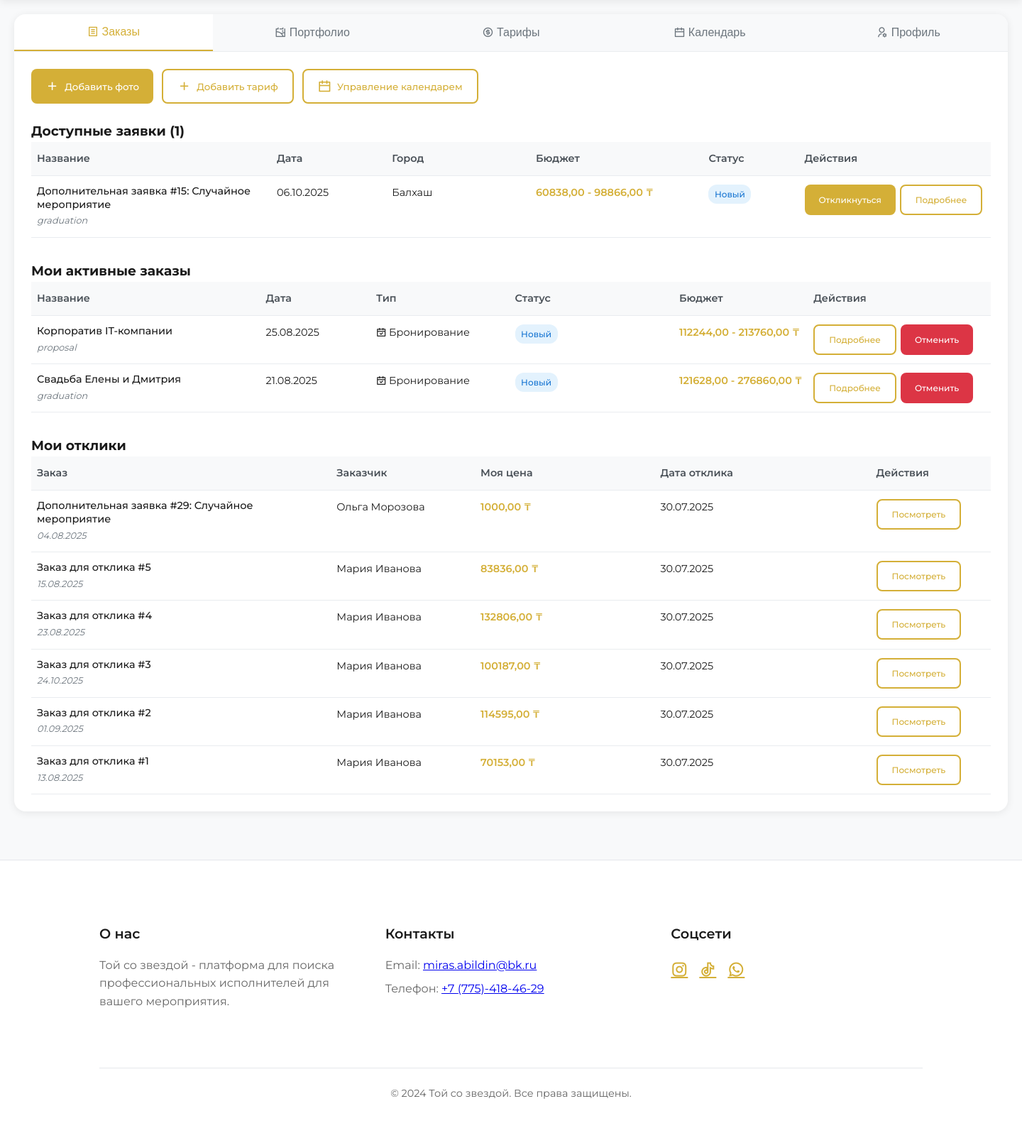
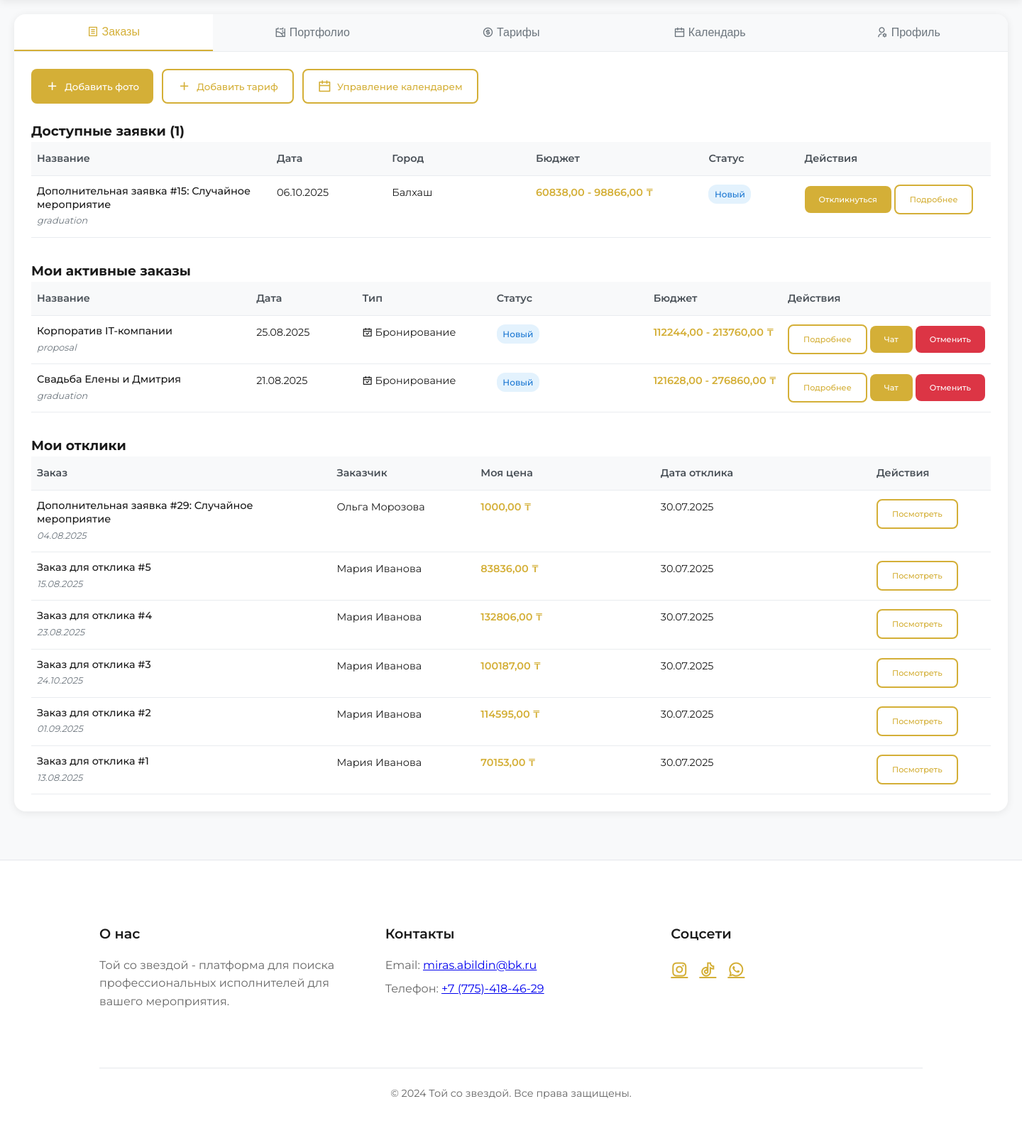
Before and after one commit to SmaylovSerikbay/tsz25, a Django app: page /dashboard/ in a window 1440 px wide. Shown: the part 70-1666 px from the top of the page at 71% size. Run offline with Django 5.2, Linux system fonts and the light colour scheme; a user stored in the database is signed in; data comes from the database, SQL or seed files in the repository; both versions use the stored data as it was after the commit.

Commit message:
Refactor chat message handling in views.py to improve access control for performers and customers. Update message sending logic to streamline payload structure in main.js. Enhance dashboard-performer.html and order_detail_modal.html for better user interaction with chat features. Update db.sqlite3 to reflect recent changes.

```diff
--- a/main/views.py
+++ b/main/views.py
@@ -1178,20 +1178,38 @@ def delete_tariff(request, tariff_id):
 @require_GET
 def get_chat_messages(request, order_id):
     order = get_object_or_404(Order, id=order_id)
-    performer_id = request.GET.get('performer_id')
-    if request.user != order.customer and (not performer_id or int(performer_id) != request.user.id):
-        return JsonResponse({'error': 'Access denied'}, status=403)
-    if performer_id:
-        messages_qs = Message.objects.filter(order=order, performer_id=performer_id).order_by('created_at')
-    else:
-        messages_qs = Message.objects.filter(order=order, performer=request.user).order_by('created_at')
+
+    # Проверяем права доступа
+    if request.user != order.customer:
+        # Для исполнителей проверяем, что они участвуют в заказе
+        if order.selected_performers:
+            # Для новых заказов с selected_performers
+            is_performer = False
+            for service, performer_id in order.selected_performers.items():
+                if str(performer_id) == str(request.user.id):
+                    is_performer = True
+                    break
+            if not is_performer:
+                return JsonResponse({'error': 'Access denied'}, status=403)
+        elif order.performer:
+            # Для старых заказов
+            if request.user != order.performer:
+                return JsonResponse({'error': 'Access denied'}, status=403)
+        else:
+            return JsonResponse({'error': 'Access denied'}, status=403)
+
+    # Получаем все сообщения для заказа
+    messages_qs = Message.objects.filter(order=order).order_by('created_at')
+
     # Mark messages as read
     messages_qs.filter(to_user=request.user, is_read=False).update(is_read=True)
+
     messages_data = [{
         'content': msg.content,
         'timestamp': msg.created_at.strftime('%H:%M'),
         'is_mine': msg.from_user == request.user
     } for msg in messages_qs]
+
     return JsonResponse({'messages': messages_data})
 
 @login_required
@@ -1199,20 +1217,31 @@ def get_chat_messages(request, order_id):
 def send_chat_message(request, order_id):
     order = get_object_or_404(Order, id=order_id)
     data = json.loads(request.body)
-    performer_id = data.get('performer_id')
     content = data.get('message', '').strip()
     if not content:
         return JsonResponse({'error': 'Message cannot be empty'}, status=400)
+
+    # Определяем получателя сообщения
     if request.user == order.customer:
-        if not performer_id:
-            return JsonResponse({'error': 'No performer specified'}, status=400)
-        performer = get_object_or_404(User, id=performer_id)
+        # Заказчик отправляет сообщение исполнителю
+        if order.selected_performers:
+            # Для новых заказов с selected_performers
+            for service, performer_id in order.selected_performers.items():
+                performer = get_object_or_404(User, id=performer_id)
+                break
+        elif order.performer:
+            # Для старых заказов
+            performer = order.performer
+        else:
+            return JsonResponse({'error': 'No performer found for this order'}, status=400)
         to_user = performer
-    elif request.user.user_type == 'performer' and request.user.id == int(performer_id):
+    elif request.user.user_type == 'performer':
+        # Исполнитель отправляет сообщение заказчику
         to_user = order.customer
         performer = request.user
     else:
         return JsonResponse({'error': 'Access denied'}, status=403)
+
     Message.objects.create(
         order=order,
         from_user=request.user,
--- a/static/js/main.js
+++ b/static/js/main.js
@@ -603,13 +603,7 @@ function sendMessage(event) {
 
   const chatModal = document.getElementById('chatModal');
   const orderId = chatModal.getAttribute('data-order-id');
-  const performerId = chatModal.getAttribute('data-performer-id');
   const csrfToken = form.querySelector('[name=csrfmiddlewaretoken]').value;
-
-  const payload = { message };
-  if (performerId) {
-    payload.performer_id = performerId;
-  }
 
   fetch(`/chat/${orderId}/send/`, {
     method: 'POST',
@@ -617,16 +611,22 @@ function sendMessage(event) {
       'Content-Type': 'application/json',
       'X-CSRFToken': csrfToken
     },
-    body: JSON.stringify(payload)
+    body: JSON.stringify({ message })
   })
   .then(response => response.json())
   .then(data => {
     if (data.success) {
       input.value = '';
       if (typeof loadMessages === 'function') {
-        loadMessages(orderId, performerId);
+        loadMessages(orderId);
       }
+    } else {
+      alert('Ошибка: ' + (data.error || 'Неизвестная ошибка'));
     }
+  })
+  .catch(error => {
+    console.error('Error:', error);
+    alert('Ошибка при отправке сообщения');
   });
 }
 
--- a/templates/dashboard-performer.html
+++ b/templates/dashboard-performer.html
@@ -183,16 +183,18 @@
 
     .action-buttons {
       display: flex;
-      gap: 6px;
-      flex-wrap: wrap;
+      gap: 4px;
+      flex-wrap: nowrap;
+      align-items: center;
     }
 
     .btn-small {
-  padding: 6px 10px;
-  font-size: 0.75rem;
-  border-radius: 6px;
+  padding: 4px 8px;
+  font-size: 0.7rem;
+  border-radius: 4px;
   white-space: nowrap;
-  min-width: fit-content;
+  min-width: auto;
+  flex-shrink: 0;
 }
 
 .btn-danger {
@@ -797,6 +799,7 @@
                                 <td>
                   <div class="action-buttons">
                     <button onclick="openOrderDetailModal({{ order.id }}, 'view')" class="btn btn-small btn-outline">Подробнее</button>
+                    <button onclick="openChatModal({{ order.id }}, null)" class="btn btn-small btn-primary">Чат</button>
                     <button onclick="cancelOrder({{ order.id }})" class="btn btn-small btn-danger">Отменить</button>
               </div>
                 </td>
--- a/templates/modals/order_detail_modal.html
+++ b/templates/modals/order_detail_modal.html
@@ -43,10 +43,7 @@ function openOrderDetailModal(orderId, action = 'view') {
           showResponseForm(orderId);
         }
 
-        // Проверяем, является ли пользователь выбранным исполнителем
-        if (data.order.is_selected_performer) {
-          showChatButton(orderId);
-        }
+
       } else {
         content.innerHTML = '<div style="text-align: center; padding: 40px; color: #dc3545;"><i class="ri-error-warning-line" style="font-size: 48px; margin-bottom: 16px;"></i><p>Ошибка загрузки данных</p></div>';
       }
@@ -251,19 +248,7 @@ function submitResponse(event, orderId) {
   });
 }
 
-function showChatButton(orderId) {
-  const container = document.getElementById('chatButtonContainer');
-  container.style.display = 'block';
 
-  container.innerHTML = `
-    <div style="margin-top: 20px; padding-top: 16px; border-top: 1px solid #e9ecef;">
-      <h4 style="margin: 0 0 12px 0; color: #1a1a1a; font-size: 1rem;">Общение с заказчиком</h4>
-      <button onclick="openChatModal(${orderId}, null)" class="btn accent" style="width: 100%; padding: 12px 16px; font-size: 0.9rem;">
-        <i class="ri-message-2-line"></i> Открыть чат
-      </button>
-    </div>
-  `;
-}
 
 // Функция для получения CSRF токена
 function getCookie(name) {
```
Also changed, not shown: db.sqlite3. Lines whose indentation alone changed are shown as unchanged.
